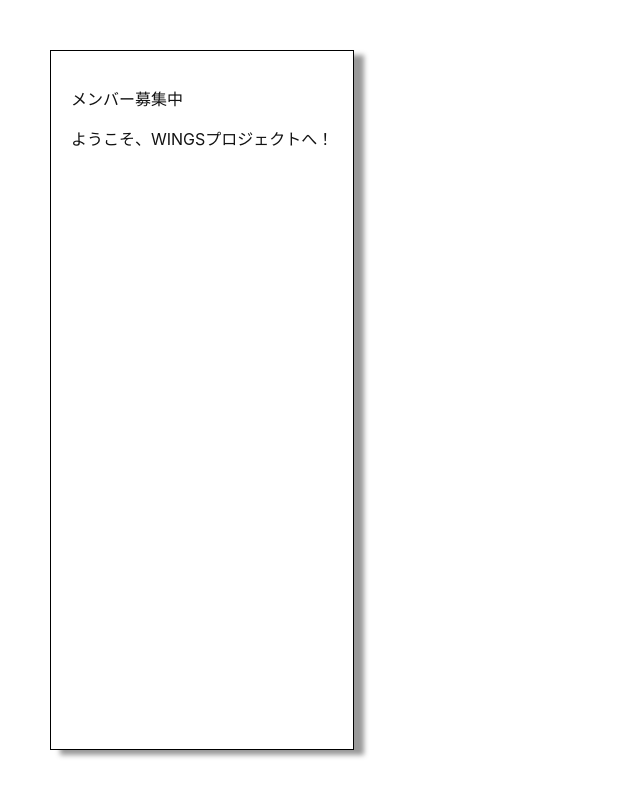
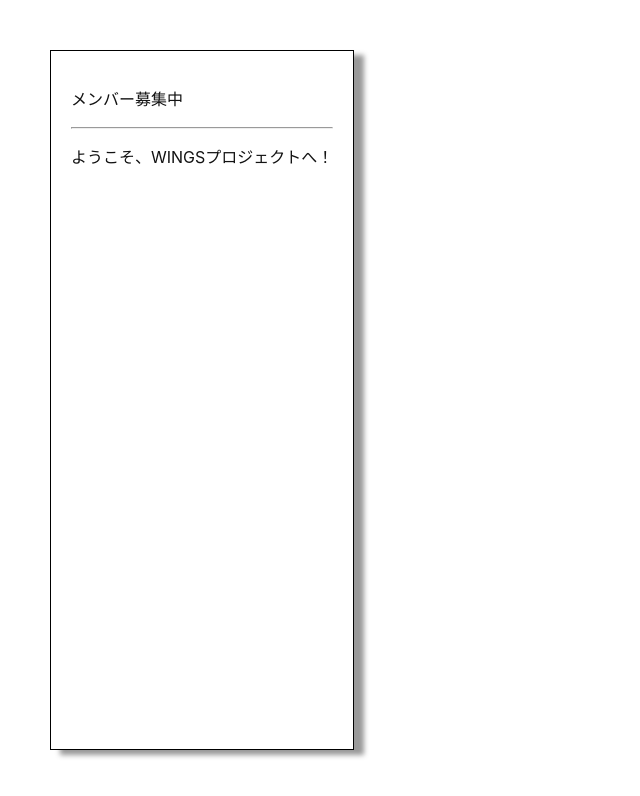
Before and after one commit to MofuMofu2/react-sandbox, a React (Create React App) app: page / in a window 1280 px wide. Shown: the top 796 px of the page, without its empty margins (0-640 px from the left). Built offline with nearby package versions, Linux system fonts and the light colour scheme.

Commit message:
feature: #39 PropsでChildrenを分けるパターン

```diff
--- a/src/component/StyledPanel/StyledPanel.tsx
+++ b/src/component/StyledPanel/StyledPanel.tsx
@@ -1,10 +1,11 @@
 import React from "react";
 
 type StyledPanelProps = {
-  children: JSX.Element;
+  title: JSX.Element;
+  body: JSX.Element;
 };
 
-export default function StyledPanel({ children }: StyledPanelProps) {
+export default function StyledPanel(children: StyledPanelProps) {
   return (
     <div
       style={{
@@ -16,7 +17,9 @@ export default function StyledPanel({ children }: StyledPanelProps) {
         backgroundColor: "#fff",
       }}
     >
-      {children}
+      {children.title}
+      <hr />
+      {children.body}
     </div>
   );
 }
--- a/src/index.tsx
+++ b/src/index.tsx
@@ -14,12 +14,10 @@ const root = ReactDOM.createRoot(
   document.getElementById("root") as HTMLElement
 );
 root.render(
-  <StyledPanel>
-    <>
-      <p>メンバー募集中</p>
-      <p>ようこそ、WINGSプロジェクトへ！</p>
-    </>
-  </StyledPanel>
+  <StyledPanel
+    title={<p>メンバー募集中</p>}
+    body={<p>ようこそ、WINGSプロジェクトへ！</p>}
+  />
 );
 
 // If you want to start measuring performance in your app, pass a function
```
